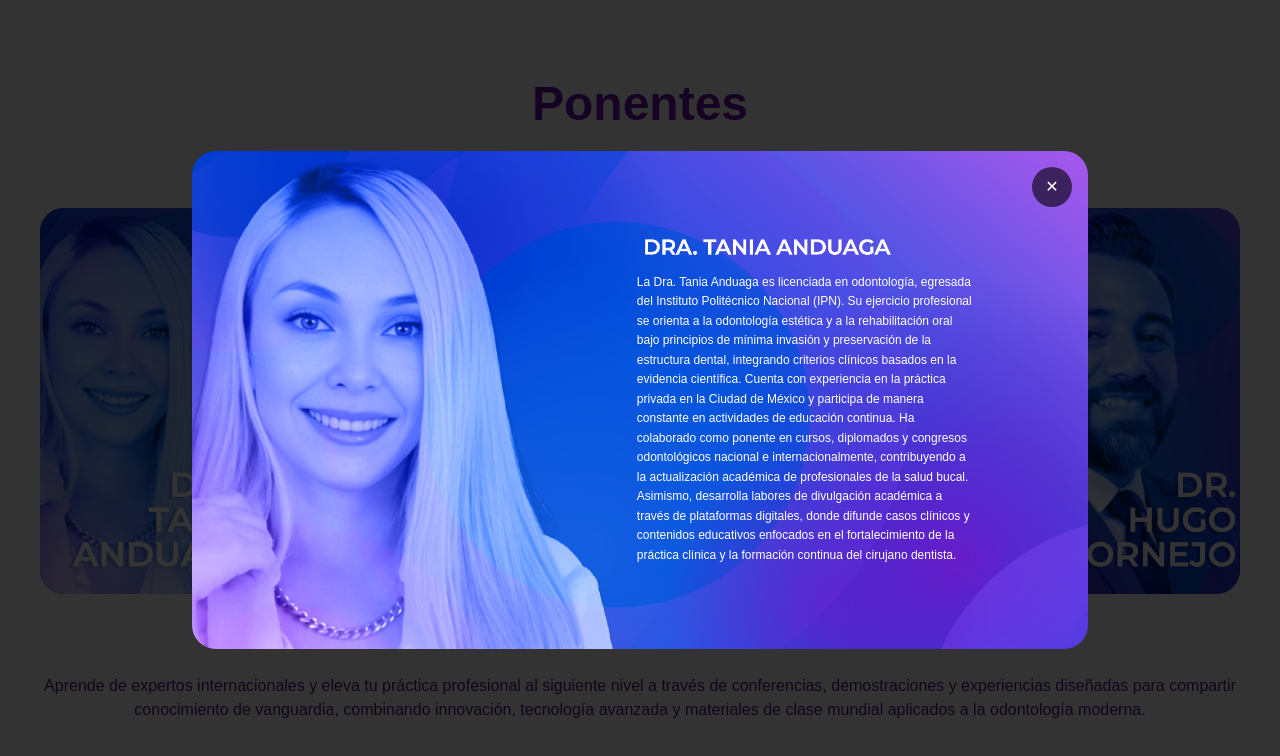
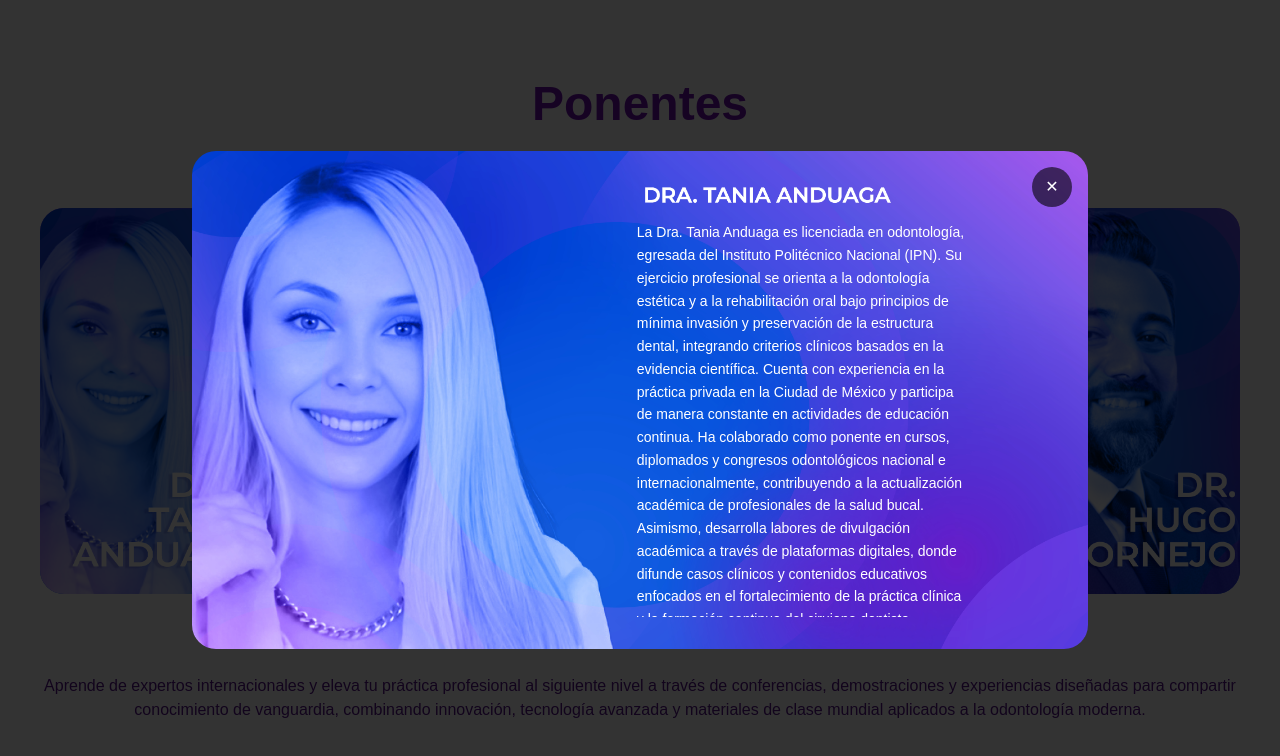
Before and after one commit to gaelbalsas18-byte/TokuyamaFest, a Next.js app: page / in a window 1280 px wide. Both pictures are taken after a click on the element 150 px from the left and 1379 px from the top of the page. Shown: the part 979-1735 px from the top of the page. Built offline with nearby package versions, Linux system fonts and the light colour scheme.

Commit message:
descripcion modal

```diff
--- a/components/sections/Ponentes.tsx
+++ b/components/sections/Ponentes.tsx
@@ -200,11 +200,23 @@ export default function Ponentes() {
                     "
                   />
                   <motion.p
-                    variants={itemVariants}
-                    className="md:text-xs leading-relaxed opacity-95"
-                  >
-                    {activo.descripcion}
-                  </motion.p>
+                      variants={itemVariants}
+                      className="
+                        text-sm
+                        sm:text-base
+                        md:text-xs
+                        lg:text-sm
+                        leading-relaxed
+                        opacity-95
+                        max-h-[40vh]
+                        md:max-h-none
+                        overflow-y-auto
+                        pr-2
+                      "
+                    >
+                      {activo.descripcion}
+                    </motion.p>
+
                 </motion.div>
 
               </div>
```
